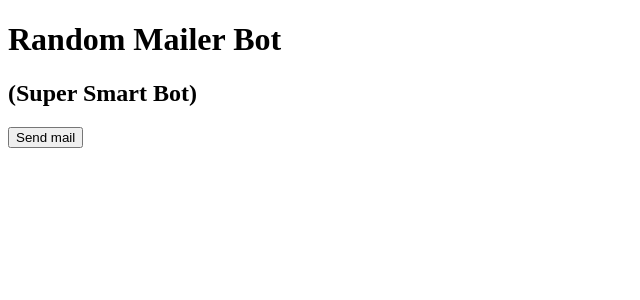
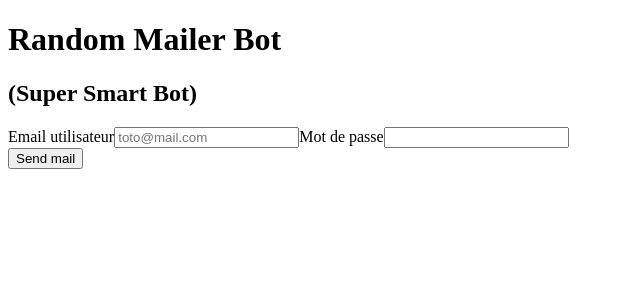
Before and after one commit to SarahZwahlen/super-smartbot, a React (Create React App) app in the folder client/: page / in a window 1280 px wide. Shown: the top 300 px of the page, without its empty margins (0-640 px from the left). Built offline with nearby package versions, Linux system fonts and the light colour scheme.

Commit message:
WIP - send mail

```diff
--- a/client/src/components/Main.tsx
+++ b/client/src/components/Main.tsx
@@ -1,8 +1,10 @@
+import { Login } from "./login/login";
 import { SendMail } from "./send-mail/SendMail";
 
 export const Main = () => {
   return (
     <main>
+      <Login />
       <SendMail />
     </main>
   );
--- /dev/null
+++ b/client/src/components/login/login.tsx
@@ -0,0 +1,37 @@
+import { useState } from "react";
+
+interface UserAuthData {
+  email: string | null;
+  password: string | null;
+}
+
+export const Login = () => {
+  const [userData, setUserData] = useState<UserAuthData>({
+    email: null,
+    password: null,
+  });
+
+  const handleLoginForm = (data: React.ChangeEvent<HTMLInputElement>) => {
+    if (data.target.name === "email") {
+      setUserData({ ...userData, email: data.target.value });
+    }
+    if (data.target.name === "password") {
+      setUserData({ ...userData, password: data.target.value });
+    }
+  };
+
+  return (
+    <form>
+      <label htmlFor="email">Email utilisateur</label>
+      <input
+        type="email"
+        name="email"
+        required
+        placeholder="toto@mail.com"
+        onChange={handleLoginForm}
+      />
+      <label htmlFor="password">Mot de passe</label>
+      <input type="password" name="password" required />
+    </form>
+  );
+};
--- a/client/src/components/send-mail/SendMail.tsx
+++ b/client/src/components/send-mail/SendMail.tsx
@@ -1,6 +1,10 @@
 export const SendMail = () => {
-  const sendMail = () => {
-    console.log("send");
+  const sendMail = async () => {
+    const response = await fetch(
+      `${process.env.REACT_APP_BACKEND_URL}/send-mail`,
+      { method: "post", body: JSON.stringify({ user: "coucou" }) }
+    );
+    console.log("response", response);
   };
 
   return <button onClick={sendMail}>Send mail</button>;
```
